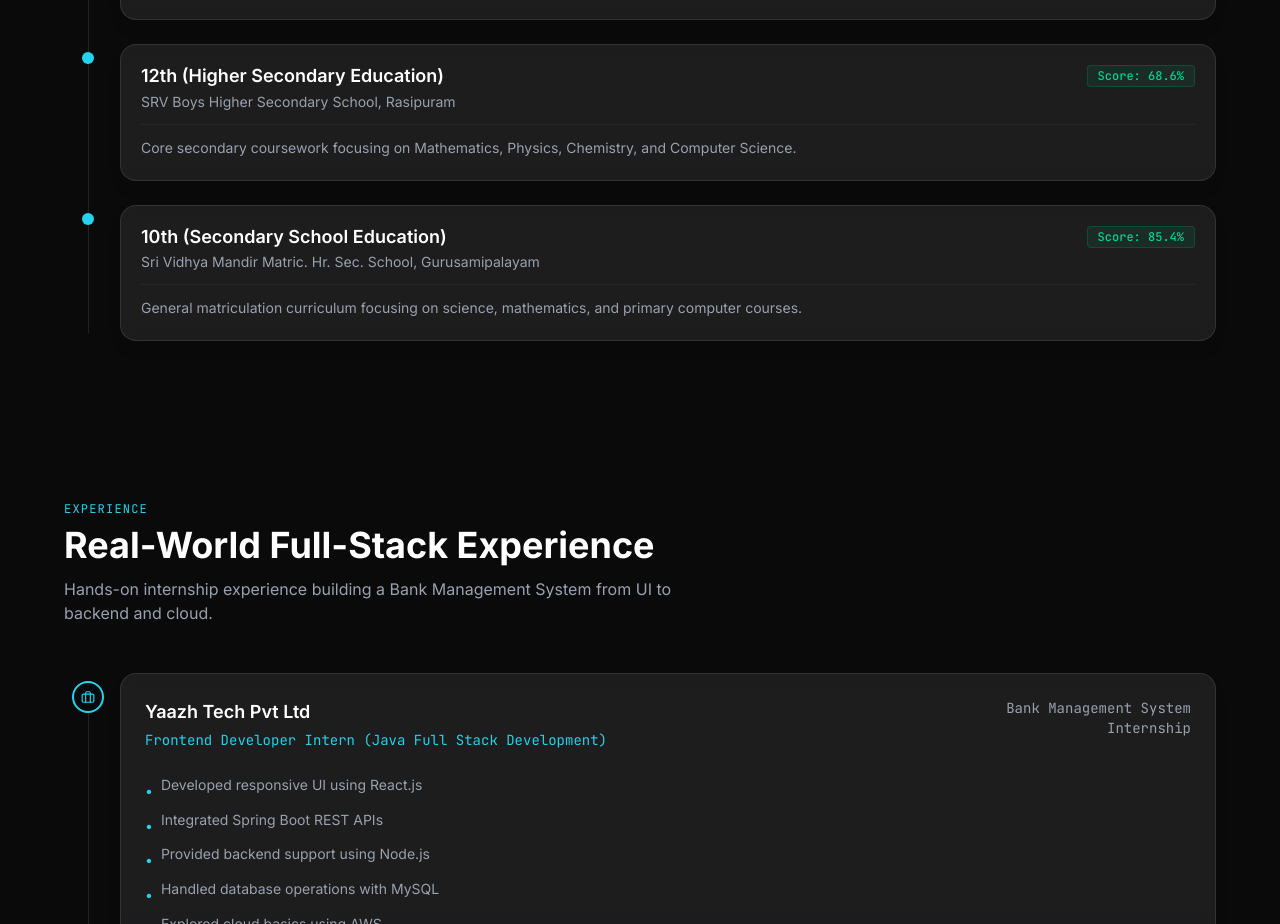
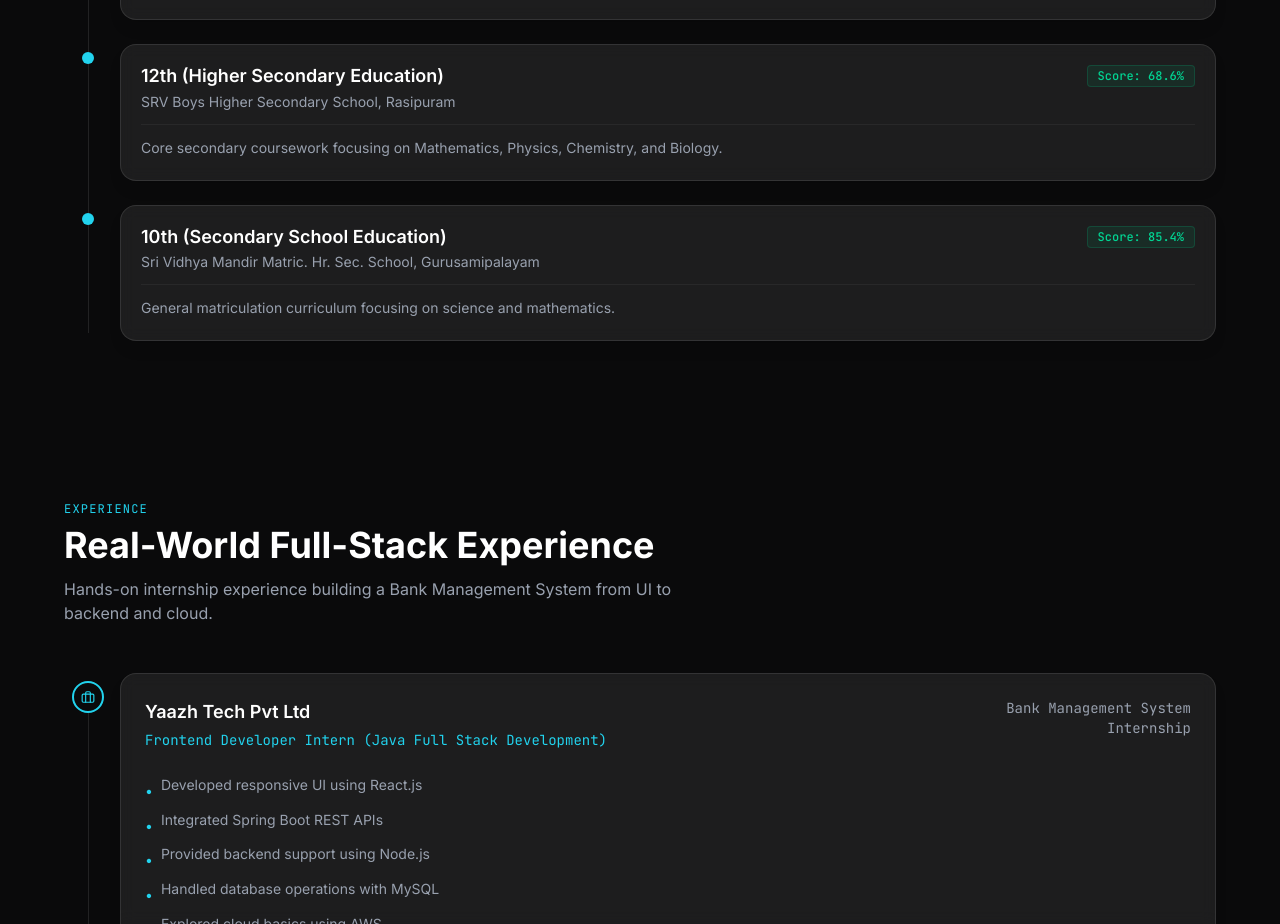
Before and after one commit to ARULSELVANMAHALINGAM/portfolio_new, a Next.js app: page / in a window 1280 px wide. Shown: the part 1880-2804 px from the top of the page. Built offline with nearby package versions, Linux system fonts and the light colour scheme; no server answers.

Commit message:
Update education details: CS -> Biology in 12th, remove computer course in 10th

```diff
--- a/app/components/Education.tsx
+++ b/app/components/Education.tsx
@@ -16,14 +16,14 @@ export default function Education() {
       institution: 'SRV Boys Higher Secondary School, Rasipuram',
       period: '2022 - 2023',
       grade: 'Score: 68.6%',
-      description: 'Core secondary coursework focusing on Mathematics, Physics, Chemistry, and Computer Science.',
+      description: 'Core secondary coursework focusing on Mathematics, Physics, Chemistry, and Biology.',
     },
     {
       degree: '10th (Secondary School Education)',
       institution: 'Sri Vidhya Mandir Matric. Hr. Sec. School, Gurusamipalayam',
       period: '2020 - 2021',
       grade: 'Score: 85.4%',
-      description: 'General matriculation curriculum focusing on science, mathematics, and primary computer courses.',
+      description: 'General matriculation curriculum focusing on science and mathematics.',
     },
   ];
 
```
